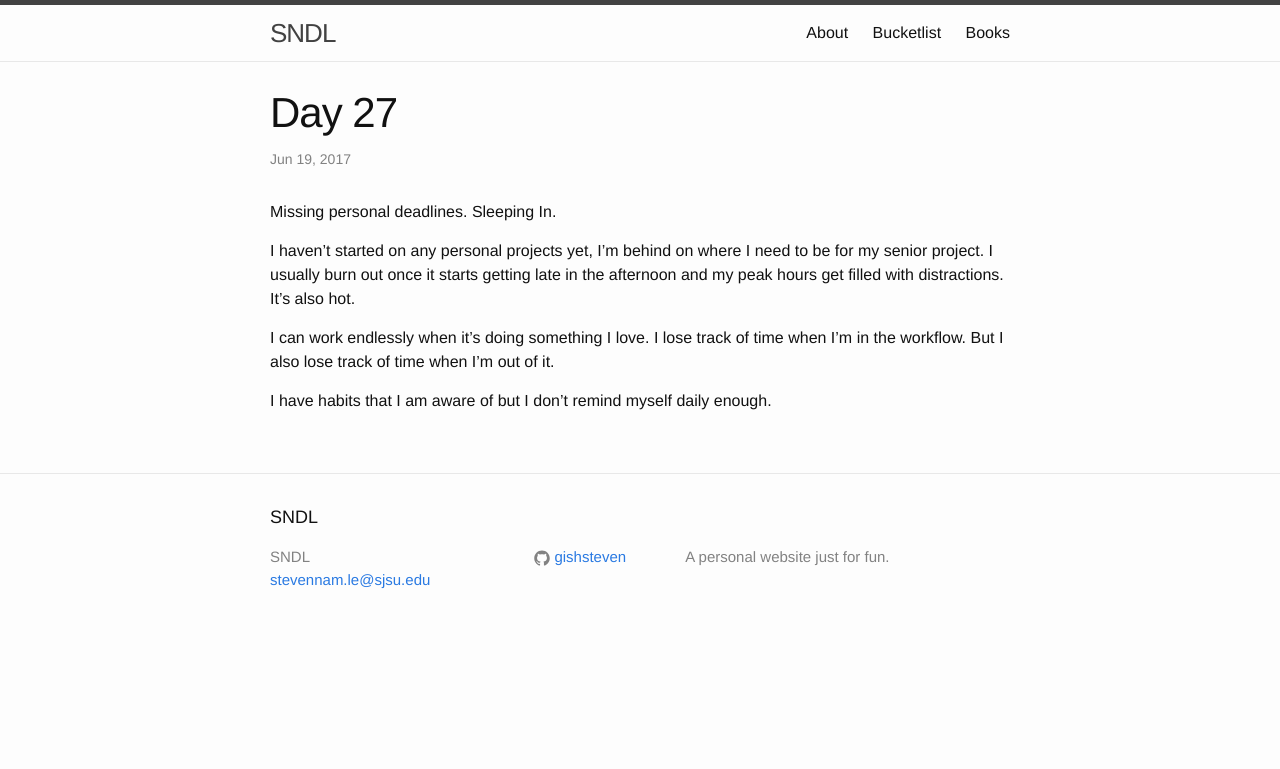
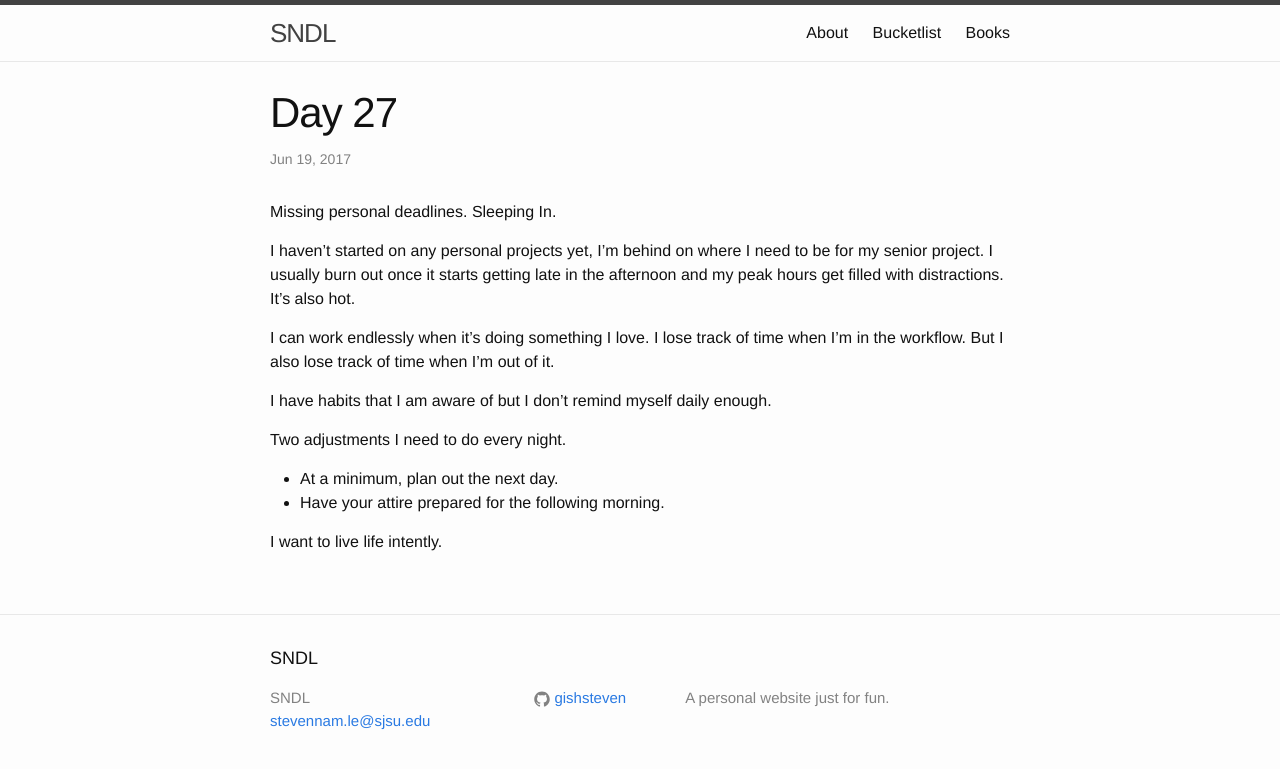
Before and after one commit to gishsteven/gishsteven.github.io, a Jekyll site: the page built from _posts/2017-06-19-DAY-27.markdown, in a window 1280 px wide. Shown: the top 769 px of the page. Built offline with Jekyll 4.4.1, drawn with Linux system fonts in a browser that asks for light colours; our own code applies the rules of GitHub Pages for plain Markdown files.

Commit message:
Update 2017-06-19-DAY-27.markdown

```diff
--- a/_posts/2017-06-19-DAY-27.markdown
+++ b/_posts/2017-06-19-DAY-27.markdown
@@ -10,3 +10,10 @@ I lose track of time when I'm in the workflow.
 But I also lose track of time when I'm out of it.
 
 I have habits that I am aware of but I don't remind myself daily enough.
+
+
+Two adjustments I need to do every night.
+- At a minimum, plan out the next day.
+- Have your attire prepared for the following morning.
+
+I want to live life intently.
```
